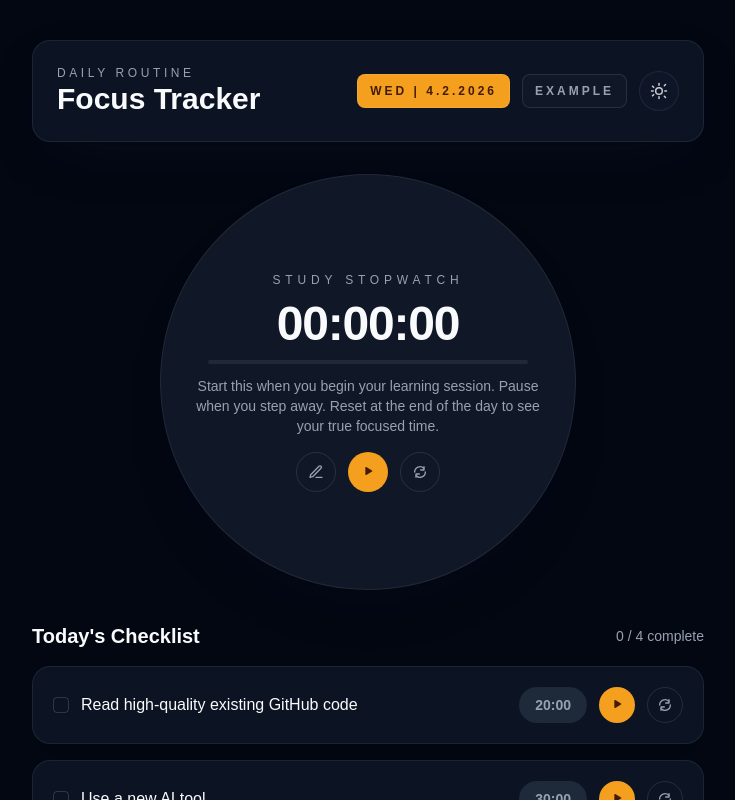
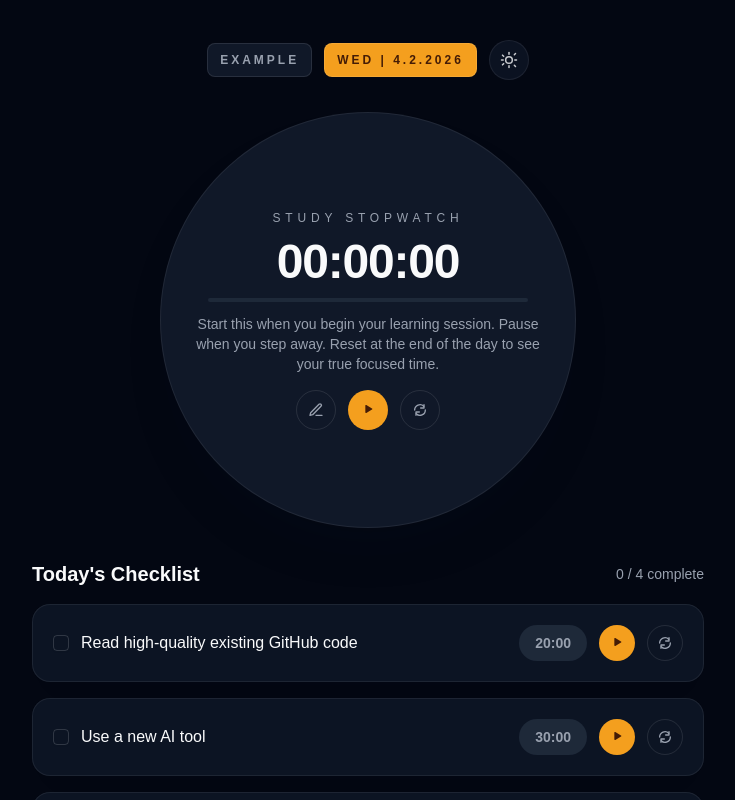
Before and after one commit to Evyats/routine-track, a React (Vite) app: page / in a window 1280 px wide. Shown: the top 800 px of the page, without its empty margins (272-1007 px from the left). Built offline with nearby package versions, Linux system fonts and the light colour scheme.

Commit message:
update header - floating buttons instead of container

```diff
--- a/src/App.tsx
+++ b/src/App.tsx
@@ -281,26 +281,17 @@ export function App() {
         element={
           <main className="min-h-screen bg-muted px-4 py-10 text-foreground dark:bg-background">
             <div className="mx-auto flex w-full max-w-2xl flex-col gap-8">
-              <header className="rounded-2xl border border-border/70 bg-card/95 p-6 shadow-[0_20px_60px_-30px_rgba(15,23,42,0.5)] backdrop-blur dark:bg-card/80">
-                <div className="flex flex-wrap items-center justify-between gap-4">
-                  <div>
-                    <p className="text-xs uppercase tracking-[0.3em] text-muted-foreground">
-                      Daily Routine
-                    </p>
-                    <h1 className="text-3xl font-semibold text-foreground">
-                      Focus Tracker
-                    </h1>
-                  </div>
-                  <div className="flex items-center gap-3">
-                    <div className="rounded-md border border-border bg-primary px-3 py-2 text-xs font-semibold uppercase tracking-[0.25em] text-primary-foreground">
-                      {formatDateLabel()}
-                    </div>
+              <header className="flex items-center justify-center">
+                <div className="flex flex-wrap items-center justify-center gap-3">
                   <Link
                     to="/example"
                     className="rounded-md border border-border bg-card px-3 py-2 text-xs font-semibold uppercase tracking-[0.25em] text-muted-foreground transition hover:text-foreground"
                   >
                     Example
                   </Link>
+                  <div className="rounded-md border border-border bg-primary px-3 py-2 text-xs font-semibold uppercase tracking-[0.25em] text-primary-foreground">
+                    {formatDateLabel()}
+                  </div>
                   <button
                     type="button"
                     onClick={() => setIsDark((prev) => !prev)}
@@ -310,7 +301,6 @@ export function App() {
                   >
                     {isDark ? <SunIcon /> : <MoonIcon />}
                   </button>
-                  </div>
                 </div>
               </header>
 
@@ -437,9 +427,6 @@ export function App() {
                     </AlertDialog>
                     <button
                       type="button"
-                      onClick={
-                        stopwatch.running ? stopwatch.pause : stopwatch.start
-                      }
                       className="grid h-10 w-10 place-items-center rounded-full bg-primary text-primary-foreground transition hover:bg-primary/90"
                       aria-label={stopwatch.running ? "Pause" : "Start"}
                       title={stopwatch.running ? "Pause" : "Start"}
```
Lines whose indentation alone changed are shown as unchanged.
